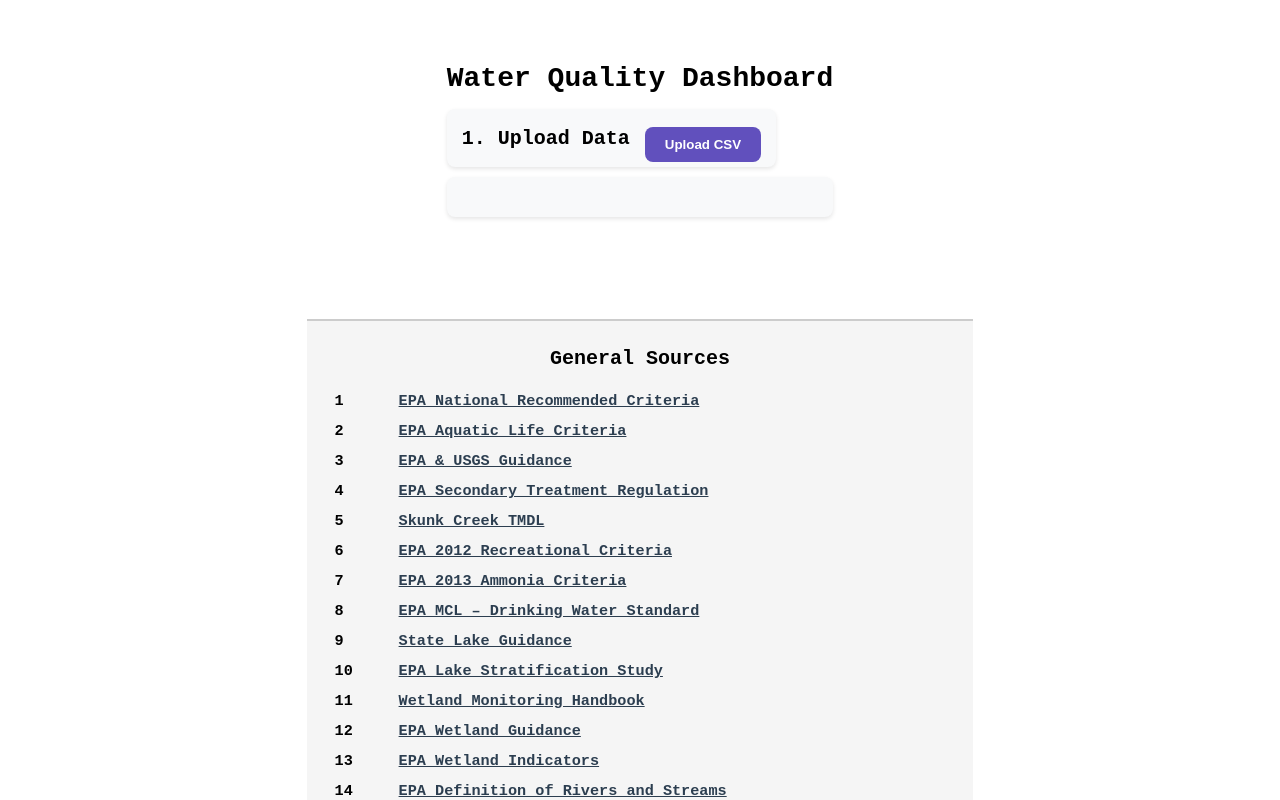
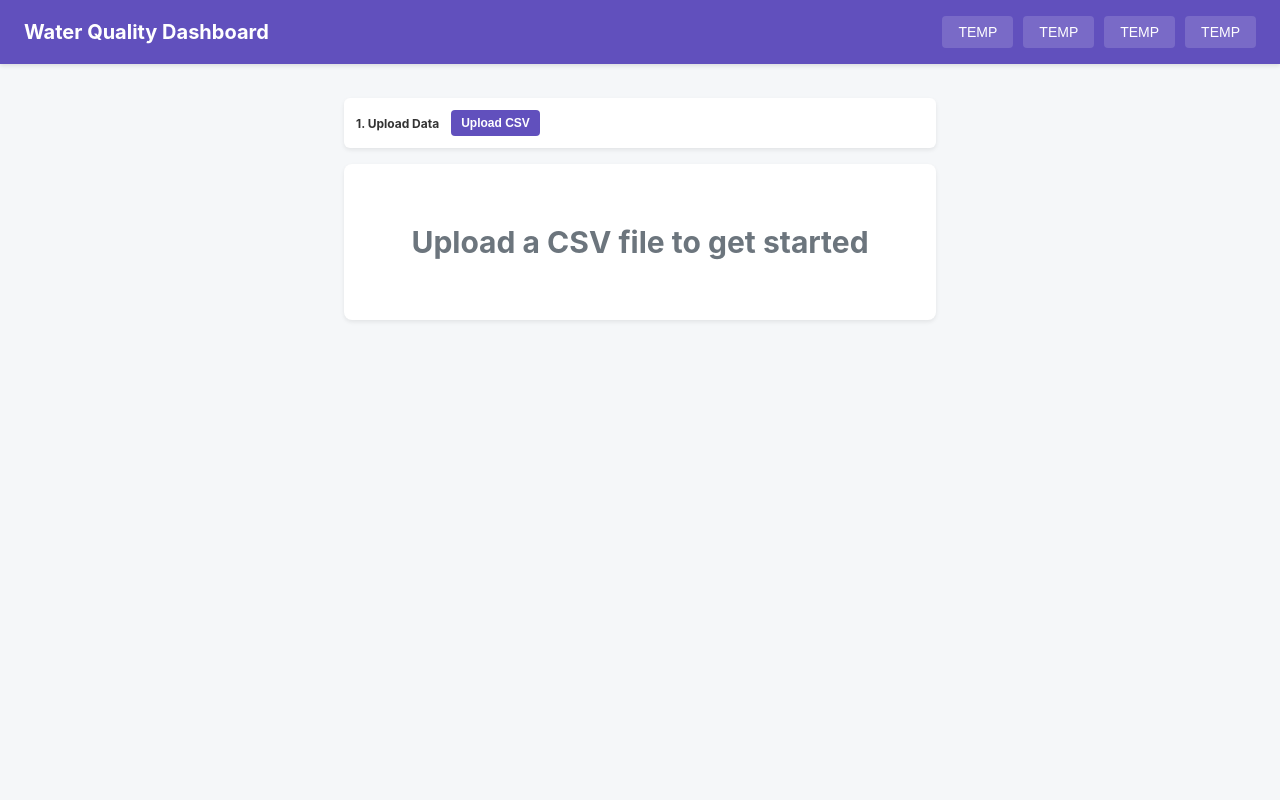
Before and after one commit to DemiladeJooda/InfoVis2025, a React (Create React App) app: page /dashboard in a window 1280 px wide. Shown: the top 800 px of the page. Built offline with nearby package versions, Linux system fonts and the light colour scheme.

Commit message:
added customizable dashboard and some css

```diff
--- a/src/Dashboard.css
+++ b/src/Dashboard.css
@@ -1,137 +1,267 @@
-.dashboard-container {
-    padding: 40px 20px;
-    max-width: 1200px;
-    margin: 0 auto;
-
+body {
+  margin: 0;
+  padding: 0;
+  font-family: -apple-system, BlinkMacSystemFont, 'Segoe UI', Roboto, Oxygen, Ubuntu, Cantarell, 'Open Sans', 'Helvetica Neue', sans-serif;
+  color: #333;
+  background-color: #f5f7f9;
 }
 
-  h2 {
-    font-size: 28px;
-    margin-bottom: 15px;
+/* Navigation bar */
+.nav-bar {
+  position: sticky;
+  top: 0;
+  display: flex;
+  justify-content: space-between;
+  align-items: center;
+  background-color: #6150BD;
+  color: white;
+  padding: 0 24px;
+  height: 64px;
+  box-shadow: 0 2px 4px rgba(0, 0, 0, 0.1);
+  z-index: 1000;
+  width: 100%;
+  box-sizing: border-box;
 }
 
-  h3 {
+.nav-title {
   font-size: 20px;
-    margin: 10px 0;
+  font-weight: bold;
 }
 
-  .visualization-controls, .visualization-display {
-    margin-bottom: 30px;
-    padding: 20px;
-    border-radius: 8px;
-    background-color: #f8f9fa;
-    box-shadow: 0 2px 4px rgba(0, 0, 0, 0.1);
+.nav-actions {
+  display: flex;
+  gap: 10px;
+}
 
+.nav-btn {
+  padding: 8px 16px;
+  background-color: rgba(255, 255, 255, 0.15);
+  border: none;
+  border-radius: 4px;
+  color: white;
+  font-size: 14px;
+  cursor: pointer;
+  transition: background-color 0.2s ease;
+}
+
+.nav-btn:hover {
+  background-color: rgba(255, 255, 255, 0.25);
+}
+
+/* Main dashboard layout */
+.dashboard-root {
+  display: flex;
+  flex-direction: column;
+  min-height: 100vh;
+}
+
+.dashboard-main {
+  padding: 24px;
+  max-width: 1600px;
+  margin: 0 auto;
+  width: 100%;
+  box-sizing: border-box;
+}
+
+/* Control panel styling */
+.control-panel {
+  margin-bottom: 16px;
+  display: flex;
+  gap: 16px;
+  align-items: flex-start;
 }
 
 .upload-section {
+  flex: 1;
+  background-color: white;
+  border-radius: 6px;
+  box-shadow: 0 2px 4px rgba(0, 0, 0, 0.08);
+  padding: 12px;
   display: flex;
-    flex-direction: row;
-    align-items:center;
+  flex-direction: column;
+  gap: 8px;
+  margin-top: 10px;
+}
 
-    gap: 15px;
+.visualization-controls {
+  flex: 2;
+  background-color: white;
+  border-radius: 6px;
+  box-shadow: 0 2px 4px rgba(0, 0, 0, 0.08);
+  padding: 12px;
+  margin-top: 10px;
+}
 
-    margin-bottom: 10px;
-    padding: 5px 15px;
-    border-radius: 8px;
-    background-color: #f8f9fa;
-    box-shadow: 0 2px 4px rgba(0, 0, 0, 0.1);
+.upload-header {
+  display: flex;
+  align-items: center;
+  gap: 12px;
+}
 
-    width: fit-content; /* so it only takes up as much space as needed */
+.upload-label {
+  font-size: 12px;
+  font-weight: bold;
+  margin: 0;
+  white-space: nowrap;
 }
 
 .upload-button-wrapper {
-    flex-direction: row;
-    justify-content: center; /* or center / end */
-    margin-top: 10px;
+  display: flex;
+  align-items: center;
+  gap: 8px;
 }
 
-  .upload-button-wrapper button {
+.upload-btn {
   background-color: #6150BD;
   color: white;
-    padding: 10px 20px;
-    border-radius: 8px;
+  padding: 6px 10px;
+  border-radius: 4px;
   border: none;
   cursor: pointer;
   font-weight: bold;
+  font-size: 12px;
+}
+
+.file-name {
+  font-size: 12px;
+  color: #6c757d;
+}
+
+.select-row {
+  display: flex;
+  flex-direction: row;
+  gap: 12px;
+  flex-wrap: wrap;
+  margin-bottom: 8px;
+}
+
+.select-row .control-group {
+  flex: 1;
+  min-width: 160px;
+  max-width: 240px;
 }
 
 .control-group {
-    margin-bottom: 15px;
+  margin-bottom: 8px;
 }
 
 .control-group label {
   display: block;
-    margin-bottom: 5px;
-    font-weight: bold;
+  margin-bottom: 4px;
+  font-weight: 500;
+  font-size: 12px;
 }
 
 .control-group select {
   width: 100%;
-    padding: 8px;
+  padding: 4px 8px;
+  font-size: 12px;
   border-radius: 4px;
-    border: 1px solid #ced4da;
+  border: 1px solid #ccc;
+  height: 28px;
 }
 
 .location-checkboxes {
   display: flex;
   flex-wrap: wrap;
-    gap: 10px;
+  gap: 6px;
+  max-height: 80px;
+  overflow-y: auto;
+  padding: 6px;
+  border: 1px solid #eee;
+  border-radius: 4px;
 }
 
 .location-checkbox {
   display: flex;
   align-items: center;
-    margin-right: 15px;
+  gap: 4px;
+  font-size: 12px;
 }
 
-  button {
-    padding: 10px 15px;
-    background-color: #007bff;
+.generate-btn {
+  padding: 6px 12px;
+  background-color: #6150BD;
   color: white;
   border: none;
   border-radius: 4px;
   cursor: pointer;
+  font-weight: bold;
+  font-size: 12px;
+  margin-top: 8px;
+  height: 28px;
 }
 
-  button:disabled {
-    background-color: #6c757d;
+.generate-btn:disabled {
+  background-color: #a599e0;
   cursor: not-allowed;
 }
 
-  .plot-container {
-  width: 100%;
-  background-color: white;
-  padding: 15px;
-  border-radius: 8px;
-  box-shadow: 0 2px 4px rgba(0, 0, 0, 0.1);
-  margin-top: 20px;
-  min-height: 600px;
-  overflow: visible;  /* Allow plot elements to overflow if needed */
-  }
-  .reset-button {
-  margin-top: 20px;
-  background-color: #dc3545;
-  color: white;
-  border: none;
-  border-radius: 4px;
-  padding: 10px 15px;
-  cursor: pointer;
+/* Visualizations grid */
+.visualizations-grid {
+  display: flex;
+  flex-wrap: wrap;
+  gap: 20px;
 }
 
-  .reset-button:hover {
-    background-color: #c82333;
+.visualization-card {
+  background-color: white;
+  border-radius: 8px;
+  box-shadow: 0 2px 4px rgba(0, 0, 0, 0.08);
+  overflow: hidden;
+  width: calc(50% - 10px);
+  min-width: 400px;
+  flex-grow: 1;
 }
 
-  .list-div {
-    text-align: center;
-    background-color: #6150BD;
-    padding: 10px;
-    width: 600px;
-    border-radius: 10px;
-    color: white;
+.visualization-header {
+  display: flex;
+  justify-content: space-between;
+  align-items: center;
+  padding: 12px 16px;
+  border-bottom: 1px solid #eee;
 }
 
-  .list-div:hover{
-    cursor: pointer
+.visualization-header h4 {
+  margin: 0;
+  font-size: 16px;
+  font-weight: 500;
+  text-transform: capitalize;
 }
+
+.remove-btn {
+  background: none;
+  border: none;
+  color: #999;
+  cursor: pointer;
+  font-size: 16px;
+  padding: 4px 8px;
+  border-radius: 4px;
+}
+
+.remove-btn:hover {
+  color: #dc3545;
+  background-color: rgba(220, 53, 69, 0.1);
+}
+
+.plot-container {
+  height: 400px;
+  width: 100%;
+  padding: 16px;
+  box-sizing: border-box;
+}
+
+.empty-state {
+  width: 100%;
+  text-align: center;
+  padding: 60px 20px;
+  color: #6c757d;
+  background-color: white;
+  border-radius: 8px;
+  box-shadow: 0 2px 4px rgba(0, 0, 0, 0.08);
+}
+
+.visualization-controls h3 {
+  font-size: 14px;
+  margin: 0 0 8px 0;
+}
--- a/src/Dashboard.js
+++ b/src/Dashboard.js
@@ -1,7 +1,5 @@
 import React, { useState } from 'react';
 import Plot from 'react-plotly.js';
-import { styled } from '@mui/material/styles';
-import HomeStyle from './Home.css'
 import './Dashboard.css';
 
 function Dashboard() {
@@ -11,28 +9,8 @@
   const [selectedVisType, setSelectedVisType] = useState('time_series');
   const [selectedParam, setSelectedParam] = useState('');
   const [selectedLocations, setSelectedLocations] = useState([]);
-  const [plotData, setPlotData] = useState(null);
+  const [visualizations, setVisualizations] = useState([]);
   const [loading, setLoading] = useState(false);
-
-  // Reset visualization and selections
-  const resetVisualization = () => {
-    setPlotData(null);
-    setSelectedParam('');
-    setSelectedLocations([]);
-  };
-
-  // Hidden Input Object
-  const HiddenInput = styled('input')({
-    clip: 'rect(0,0,0,0)',
-    clipPath: 'inset(50%)',
-    height: 1,
-    overflow: 'hidden',
-    position: 'absolute',
-    bottom: 0,
-    left: 0,
-    whiteSpace: 'nowrap',
-    width: 1,
-  })
 
   // Handle file upload
   const handleFileUpload = (event) => {
@@ -81,6 +59,9 @@
     { value: 'seasonal_analysis', label: 'Seasonal Analysis' }
   ];
 
+  // Generate a unique ID for each visualization
+  const generateId = () => `vis-${Date.now()}-${Math.floor(Math.random() * 1000)}`;
+
   // Request visualization from backend
   const generateVisualization = async () => {
     if (!csvFile || (selectedVisType !== 'correlation_matrix' &&
@@ -111,7 +92,20 @@
       const result = await response.json();
 
       if (result.success) {
-        setPlotData(JSON.parse(result.plotlyData));
+        const newVisualization = {
+          id: generateId(),
+          type: selectedVisType,
+          parameter: selectedParam,
+          locations: [...selectedLocations],
+          plotData: JSON.parse(result.plotlyData),
+          title: `${selectedVisType.replace(/_/g, ' ')} - ${selectedParam || 'All Parameters'}`
+        };
+
+        setVisualizations([...visualizations, newVisualization]);
+
+        // Reset selection for next visualization
+        setSelectedParam('');
+        setSelectedLocations([]);
       } else {
         alert('Error generating visualization: ' + result.error);
       }
@@ -123,17 +117,38 @@
     }
   };
 
+  // Remove visualization by ID
+  const removeVisualization = (id) => {
+    setVisualizations(visualizations.filter(vis => vis.id !== id));
+  };
+
   return (
-    <div className="dashboard-container">
-      <h2>Water Quality Dashboard</h2>
+    <div className="dashboard-root">
+      {/* Navigation bar */}
+      <nav className="nav-bar" style={{width: '100vw', marginLeft: 'calc(-50vw + 50%)'}}>
+        <div className="nav-title">Water Quality Dashboard</div>
+        <div className="nav-actions">
+          <button className="nav-btn">TEMP</button>
+          <button className="nav-btn">TEMP</button>
+          <button className="nav-btn">TEMP</button>
+          <button className="nav-btn">TEMP</button>
+        </div>
+      </nav>
 
+      <div className="dashboard-main">
+        {/* Control panel */}
+        <div className="control-panel">
           <div className="upload-section">
-        <h3>1. Upload Data</h3>
-
-        <div className="upload-button-wrapper">
-          <button type="button" onClick={() => document.getElementById('csv-upload').click()}>
+            <div className="upload-header">
+              <p className="upload-label">1. Upload Data</p>
+              <button
+                type="button"
+                className="upload-btn"
+                onClick={() => document.getElementById('csv-upload').click()}
+              >
                 Upload CSV
               </button>
+            </div>
             <input
               type="file"
               id="csv-upload"
@@ -141,13 +156,13 @@
               style={{ display: 'none' }}
               onChange={handleFileUpload}
             />
-        </div>
+            {csvFile && <span className="file-name">{csvFile.name}</span>}
           </div>
 
           {csvFile && (
             <div className="visualization-controls">
-          <h3>2. Select Visualization</h3>
-
+              <h3>2. Configure Visualization</h3>
+              <div className="select-row">
                 <div className="control-group">
                   <label>Visualization Type:</label>
                   <select value={selectedVisType} onChange={e => setSelectedVisType(e.target.value)}>
@@ -157,17 +172,16 @@
                   </select>
                 </div>
 
-          {selectedVisType !== 'correlation_matrix' && selectedVisType !== 'map_view' && (
                 <div className="control-group">
-              <label>Parameter:</label>
+                  <label>Parameter Type:</label>
                   <select value={selectedParam} onChange={e => setSelectedParam(e.target.value)}>
-                <option value="">Select Parameter</option>
+                    <option value="">Select Parameter Type</option>
                     {availableParams.map(param => (
                       <option key={param} value={param}>{param}</option>
                     ))}
                   </select>
                 </div>
-          )}
+              </div>
 
               <div className="control-group">
                 <label>Filter Locations (optional):</label>
@@ -192,32 +206,52 @@
                 </div>
               </div>
 
-          <button onClick={generateVisualization} disabled={loading}>
-            {loading ? 'Generating...' : 'Generate Visualization'}
+              <button
+                className="generate-btn"
+                onClick={generateVisualization}
+                disabled={loading}
+              >
+                {loading ? 'Generating...' : 'Add to Dashboard'}
               </button>
             </div>
           )}
+        </div>
 
-      <div className="visualization-display">
-        {plotData && (
-          <>
+        {/* Visualization grid */}
+        <div className="visualizations-grid">
+          {visualizations.length === 0 && csvFile && (
+            <div className="empty-state">
+              Configure and add your first visualization to the dashboard
+            </div>
+          )}
+
+          {visualizations.length === 0 && !csvFile && (
+            <div className="empty-state">
+              Upload a CSV file to get started
+            </div>
+          )}
+
+          {visualizations.map(vis => (
+            <div key={vis.id} className="visualization-card">
+              <div className="visualization-header">
+                <h4>{vis.title}</h4>
+                <button className="remove-btn" onClick={() => removeVisualization(vis.id)}>✕</button>
+              </div>
               <div className="plot-container">
                 <Plot
-                data={plotData.data}
-                layout={plotData.layout}
+                  data={vis.plotData.data}
+                  layout={{
+                    ...vis.plotData.layout,
+                    autosize: true,
+                    margin: { l: 50, r: 20, t: 30, b: 50 }
+                  }}
                   config={{ responsive: true }}
-                style={{ width: '100%', height: '600px' }}
+                  style={{ width: '100%', height: '100%' }}
                 />
               </div>
-            <div className="visualization-controls">
-              <button
-                onClick={resetVisualization}
-                className="reset-button">
-                Create New Visualization
-              </button>
             </div>
-          </>
-        )}
+          ))}
+        </div>
       </div>
     </div>
   );
--- a/src/EpaGuidelinesTable.css
+++ b/src/EpaGuidelinesTable.css
@@ -1,9 +1,11 @@
 .epa-guidelines-container {
   margin-top: 1rem;
+  font-size: 18px;
+
 }
 
 .epa-guidelines-table {
-  width: 100%;
+  width: 75%;
   border-collapse: collapse;
   table-layout: auto; /* Allow columns to shrink based on content */
 }
--- a/src/Home.js
+++ b/src/Home.js
@@ -31,6 +31,7 @@
         <div className="list-div" onClick={() => toggleSection('parameters-content')}>Water Quality Parameters</div>
         <div className="list-div" onClick={() => navigate('/dashboard')}>Visualization Dashboard</div>
         <div className="list-div" onClick={() => toggleSection('epa-content')}>EPA Recommendations</div>
+        <div className="list-div" onClick={() => navigate('/sources')}>General Sources</div>
       </div>
 </div>)
 }
```
Lines whose indentation alone changed are shown as unchanged.
